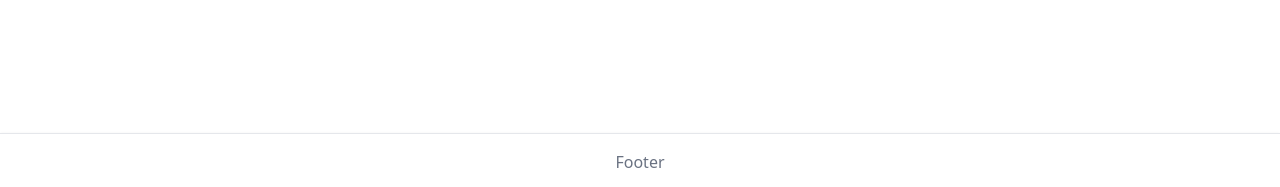
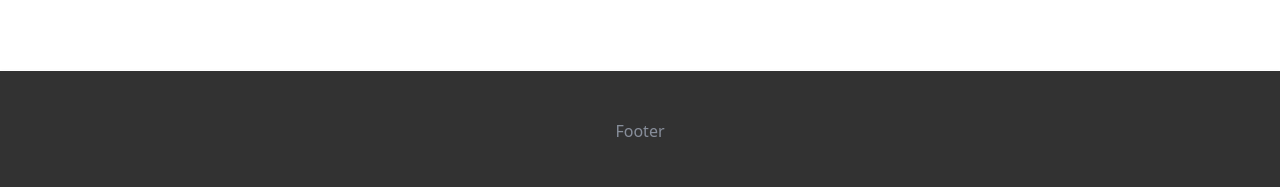
Before and after one commit to thomasraimondi/react-router, a React (Vite) app: page / in a window 1280 px wide. Shown: the part 610-797 px from the top of the page. Built offline with nearby package versions, Linux system fonts and the light colour scheme.

Commit message:
add style in footer component

```diff
--- a/src/assets/components/layout/default/Footer.jsx
+++ b/src/assets/components/layout/default/Footer.jsx
@@ -1,6 +1,6 @@
 export default function Footer() {
   return (
-    <footer className="flex justify-center items-center border-t border-gray-200 shadow-sm p-4">
+    <footer className="flex justify-center items-center border-t bg-black text-white opacity-80 shadow-sm p-4 h-30">
       <p className="text-gray-500">Footer</p>
     </footer>
   );
```
